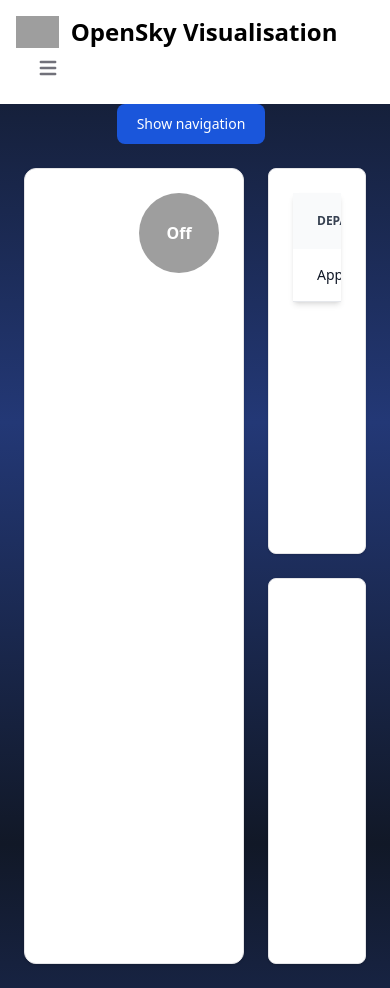
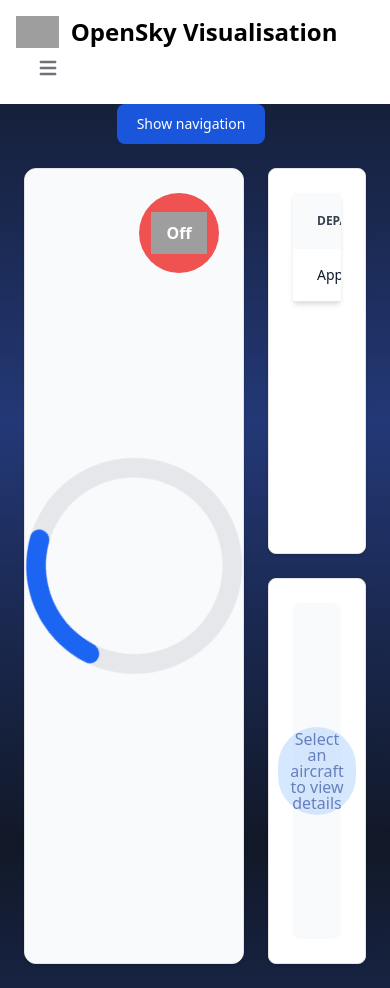
Before and after one commit to Data210/OpenSky-Dashboard, a Flask app: template templates/index.html in a window 390 px wide. Run offline with Flask 3, Linux system fonts and the light colour scheme; the template is opened without the code that fills it, so the values that code supplies are empty; some libraries are stand-ins or nearby versions; grey boxes are pictures that could not be loaded.

Commit message:
loading circles

```diff
--- a/app.py
+++ b/app.py
@@ -211,15 +211,14 @@
                     lakecolor='LightBlue')
     return fig
 
+def initalise_graph():
+    fig = plot_states(get_current_states_v2())
+    graphJSON = json.dumps(fig,cls=plotly.utils.PlotlyJSONEncoder)
+    return graphJSON
+
 @app.route('/')
 def index():
-    # Create a Plotly figure
-    # Convert the figure to HTML div
-    #fig = plot_tracks(get_tracks(get_current_states(20)))
-    fig = plot_states(get_current_states_v2())
-    div = fig.to_html(full_html=False,include_plotlyjs=False,)
-    graphJSON = json.dumps(fig,cls=plotly.utils.PlotlyJSONEncoder)
-    return render_template('index.html', plot_div=div, graphJSON=graphJSON)
+    return render_template('index.html')
 
 @app.route('/graph-data', methods=['POST'])
 def graph_data():
--- a/package.json
+++ b/package.json
@@ -1,5 +1,6 @@
 {
   "devDependencies": {
+    "tailwind-scrollbar": "^3.0.4",
     "tailwindcss": "^3.3.2"
   },
   "dependencies": {
--- a/static/dist/css/output.css
+++ b/static/dist/css/output.css
@@ -862,6 +862,11 @@
 
 [role="tooltip"].invisible > [data-popper-arrow]:after {
   visibility: hidden;
+}
+
+* {
+  scrollbar-color: initial;
+  scrollbar-width: initial;
 }
 
 *, ::before, ::after {
@@ -1110,28 +1111,20 @@
   z-index: 50;
 }
 
+.col-span-1 {
+  grid-column: span 1 / span 1;
+}
+
 .col-span-2 {
   grid-column: span 2 / span 2;
 }
 
-.col-span-3 {
-  grid-column: span 3 / span 3;
-}
-
-.col-span-1 {
-  grid-column: span 1 / span 1;
-}
-
-.col-start-2 {
-  grid-column-start: 2;
+.row-span-2 {
+  grid-row: span 2 / span 2;
 }
 
 .row-span-full {
   grid-row: 1 / -1;
-}
-
-.row-span-2 {
-  grid-row: span 2 / span 2;
 }
 
 .row-start-2 {
@@ -1239,8 +1232,20 @@
   height: 100vh;
 }
 
-.h-20 {
-  height: 5rem;
+.h-32 {
+  height: 8rem;
+}
+
+.h-10 {
+  height: 2.5rem;
+}
+
+.h-56 {
+  height: 14rem;
+}
+
+.h-1\/3 {
+  height: 33.333333%;
 }
 
 .w-1\/2 {
@@ -1343,6 +1356,16 @@
   animation: pulse 2s cubic-bezier(0.4, 0, 0.6, 1) infinite;
 }
 
+@keyframes spin {
+  to {
+    transform: rotate(360deg);
+  }
+}
+
+.animate-spin {
+  animation: spin 1s linear infinite;
+}
+
 .cursor-default {
   cursor: default;
 }
@@ -1463,6 +1474,10 @@
   overflow-y: auto;
 }
 
+.overflow-y-scroll {
+  overflow-y: scroll;
+}
+
 .whitespace-nowrap {
   white-space: nowrap;
 }
@@ -1596,6 +1611,11 @@
 .bg-zinc-50 {
   --tw-bg-opacity: 1;
   background-color: rgb(250 250 250 / var(--tw-bg-opacity));
+}
+
+.bg-blue-200 {
+  --tw-bg-opacity: 1;
+  background-color: rgb(195 221 253 / var(--tw-bg-opacity));
 }
 
 .bg-opacity-50 {
@@ -1625,8 +1645,20 @@
   --tw-gradient-to: #111827 var(--tw-gradient-to-position);
 }
 
-.bg-contain {
-  background-size: contain;
+.bg-\[size\:70\%\] {
+  background-size: 70%;
+}
+
+.bg-center {
+  background-position: center;
+}
+
+.bg-no-repeat {
+  background-repeat: no-repeat;
+}
+
+.fill-blue-600 {
+  fill: #1C64F2;
 }
 
 .p-1 {
@@ -1697,6 +1724,16 @@
   padding-bottom: 1rem;
 }
 
+.px-3 {
+  padding-left: 0.75rem;
+  padding-right: 0.75rem;
+}
+
+.py-1 {
+  padding-top: 0.25rem;
+  padding-bottom: 0.25rem;
+}
+
 .pl-11 {
   padding-left: 2.75rem;
 }
@@ -1770,6 +1807,10 @@
   line-height: 2.25rem;
 }
 
+.leading-none {
+  line-height: 1;
+}
+
 .text-blue-600 {
   --tw-text-opacity: 1;
   color: rgb(28 100 242 / var(--tw-text-opacity));
@@ -1818,6 +1859,11 @@
 .text-zinc-900 {
   --tw-text-opacity: 1;
   color: rgb(24 24 27 / var(--tw-text-opacity));
+}
+
+.text-gray-200 {
+  --tw-text-opacity: 1;
+  color: rgb(229 231 235 / var(--tw-text-opacity));
 }
 
 .opacity-0 {
@@ -1887,6 +1933,142 @@
   transition-timing-function: cubic-bezier(0, 0, 0.2, 1);
 }
 
+.scrollbar {
+  scrollbar-color: var(--scrollbar-thumb, initial) var(--scrollbar-track, initial);
+}
+
+.scrollbar::-webkit-scrollbar-track {
+  background-color: var(--scrollbar-track);
+  border-radius: var(--scrollbar-track-radius);
+}
+
+.scrollbar::-webkit-scrollbar-track:hover {
+  background-color: var(--scrollbar-track-hover, var(--scrollbar-track));
+}
+
+.scrollbar::-webkit-scrollbar-track:active {
+  background-color: var(--scrollbar-track-active, var(--scrollbar-track-hover, var(--scrollbar-track)));
+}
+
+.scrollbar::-webkit-scrollbar-thumb {
+  background-color: var(--scrollbar-thumb);
+  border-radius: var(--scrollbar-thumb-radius);
+}
+
+.scrollbar::-webkit-scrollbar-thumb:hover {
+  background-color: var(--scrollbar-thumb-hover, var(--scrollbar-thumb));
+}
+
+.scrollbar::-webkit-scrollbar-thumb:active {
+  background-color: var(--scrollbar-thumb-active, var(--scrollbar-thumb-hover, var(--scrollbar-thumb)));
+}
+
+.scrollbar::-webkit-scrollbar-corner {
+  background-color: var(--scrollbar-corner);
+  border-radius: var(--scrollbar-corner-radius);
+}
+
+.scrollbar::-webkit-scrollbar-corner:hover {
+  background-color: var(--scrollbar-corner-hover, var(--scrollbar-corner));
+}
+
+.scrollbar::-webkit-scrollbar-corner:active {
+  background-color: var(--scrollbar-corner-active, var(--scrollbar-corner-hover, var(--scrollbar-corner)));
+}
+
+.scrollbar {
+  scrollbar-width: auto;
+}
+
+.scrollbar::-webkit-scrollbar {
+  display: block;
+  width: var(--scrollbar-width, 16px);
+  height: var(--scrollbar-height, 16px);
+}
+
+.scrollbar-thin {
+  scrollbar-color: var(--scrollbar-thumb, initial) var(--scrollbar-track, initial);
+}
+
+.scrollbar-thin::-webkit-scrollbar-track {
+  background-color: var(--scrollbar-track);
+  border-radius: var(--scrollbar-track-radius);
+}
+
+.scrollbar-thin::-webkit-scrollbar-track:hover {
+  background-color: var(--scrollbar-track-hover, var(--scrollbar-track));
+}
+
+.scrollbar-thin::-webkit-scrollbar-track:active {
+  background-color: var(--scrollbar-track-active, var(--scrollbar-track-hover, var(--scrollbar-track)));
+}
+
+.scrollbar-thin::-webkit-scrollbar-thumb {
+  background-color: var(--scrollbar-thumb);
+  border-radius: var(--scrollbar-thumb-radius);
+}
+
+.scrollbar-thin::-webkit-scrollbar-thumb:hover {
+  background-color: var(--scrollbar-thumb-hover, var(--scrollbar-thumb));
+}
+
+.scrollbar-thin::-webkit-scrollbar-thumb:active {
+  background-color: var(--scrollbar-thumb-active, var(--scrollbar-thumb-hover, var(--scrollbar-thumb)));
+}
+
+.scrollbar-thin::-webkit-scrollbar-corner {
+  background-color: var(--scrollbar-corner);
+  border-radius: var(--scrollbar-corner-radius);
+}
+
+.scrollbar-thin::-webkit-scrollbar-corner:hover {
+  background-color: var(--scrollbar-corner-hover, var(--scrollbar-corner));
+}
+
+.scrollbar-thin::-webkit-scrollbar-corner:active {
+  background-color: var(--scrollbar-corner-active, var(--scrollbar-corner-hover, var(--scrollbar-corner)));
+}
+
+.scrollbar-thin {
+  scrollbar-width: thin;
+}
+
+.scrollbar-thin::-webkit-scrollbar {
+  display: block;
+  width: 8px;
+  height: 8px;
+}
+
+.scrollbar-track-blue-300 {
+  --scrollbar-track: #A4CAFE !important;
+}
+
+.scrollbar-track-zinc-700 {
+  --scrollbar-track: #3f3f46 !important;
+}
+
+.scrollbar-thumb-blue-700 {
+  --scrollbar-thumb: #1A56DB !important;
+}
+
+.scrollbar-thumb-zinc-700 {
+  --scrollbar-thumb: #3f3f46 !important;
+}
+
+.scrollbar-thumb-zinc-950 {
+  --scrollbar-thumb: #09090b !important;
+}
+
+.group:hover .group-hover\:text-gray-900 {
+  --tw-text-opacity: 1;
+  color: rgb(17 24 39 / var(--tw-text-opacity));
+}
+
+.data-\[state\=true\]\:bg-green-500[data-state=true] {
+  --tw-bg-opacity: 1;
+  background-color: rgb(14 159 110 / var(--tw-bg-opacity));
+}
+
 .hover\:border-gray-300:hover {
   --tw-border-opacity: 1;
   border-color: rgb(209 213 219 / var(--tw-border-opacity));
--- a/tailwind.config.js
+++ b/tailwind.config.js
@@ -10,6 +10,7 @@
     extend: {},
   },
   plugins: [
-    require("flowbite/plugin")
+    require("flowbite/plugin"),
+    require('tailwind-scrollbar')
   ],
 }
--- a/templates/index.html
+++ b/templates/index.html
@@ -1,5 +1,7 @@
 <!DOCTYPE html>
-<html class="bg-gradient-to-b from-gray-900 via-blue-900 via-50% to-gray-900" style="height: 100vh;">
+<html class="bg-gradient-to-b from-gray-900 via-blue-900 via-50% to-gray-900
+scrollbar scrollbar-thumb-zinc-950 scrollbar-track-zinc-700 h-10 overflow-y-scroll
+" style="height: 100vh;">
 
 <head>
     <title>OpenSky Visualisation</title>
@@ -106,8 +108,7 @@
                                 clip-rule="evenodd"></path>
                         </svg>
                         <span class="flex-1 ml-3 text-left whitespace-nowrap">E-commerce</span>
-                        <svg class="w-6 h-6" fill="currentColor" viewBox="0 0 20 20"
-                            xmlns="http://www.w3.org/2000/svg">
+                        <svg class="w-6 h-6" fill="currentColor" viewBox="0 0 20 20" xmlns="http://www.w3.org/2000/svg">
                             <path fill-rule="evenodd"
                                 d="M5.293 7.293a1 1 0 011.414 0L10 10.586l3.293-3.293a1 1 0 111.414 1.414l-4 4a1 1 0 01-1.414 0l-4-4a1 1 0 010-1.414z"
                                 clip-rule="evenodd"></path>
@@ -219,20 +220,27 @@
     <div class="grid grid-rows-4 grid-cols-3 h-full gap-6 p-6">
 
 
-        <div class="relative row-span-full col-span-2 block bg-white border border-zinc-200 rounded-[12px] shadow dark:bg-zinc-900/50 dark:border-zinc-700  overflow-hidden">
+        <div
+            class="relative row-span-full col-span-2 block bg-white border border-zinc-200 rounded-[12px] shadow dark:bg-zinc-900/50 dark:border-zinc-700  overflow-hidden">
             <!-- Embed the Plotly figure -->
+            <div class="absolute flex items-center justify-center w-full h-full rounded-lg bg-gray-50 dark:bg-gray-800/0">
+                <div role="status">
+                    <svg aria-hidden="true" class="w-full aspect-square mr-2 text-gray-200 animate-spin dark:text-gray-600 fill-blue-600" viewBox="0 0 100 101" fill="none" xmlns="http://www.w3.org/2000/svg"><path d="M100 50.5908C100 78.2051 77.6142 100.591 50 100.591C22.3858 100.591 0 78.2051 0 50.5908C0 22.9766 22.3858 0.59082 50 0.59082C77.6142 0.59082 100 22.9766 100 50.5908ZM9.08144 50.5908C9.08144 73.1895 27.4013 91.5094 50 91.5094C72.5987 91.5094 90.9186 73.1895 90.9186 50.5908C90.9186 27.9921 72.5987 9.67226 50 9.67226C27.4013 9.67226 9.08144 27.9921 9.08144 50.5908Z" fill="currentColor"/><path d="M93.9676 39.0409C96.393 38.4038 97.8624 35.9116 97.0079 33.5539C95.2932 28.8227 92.871 24.3692 89.8167 20.348C85.8452 15.1192 80.8826 10.7238 75.2124 7.41289C69.5422 4.10194 63.2754 1.94025 56.7698 1.05124C51.7666 0.367541 46.6976 0.446843 41.7345 1.27873C39.2613 1.69328 37.813 4.19778 38.4501 6.62326C39.0873 9.04874 41.5694 10.4717 44.0505 10.1071C47.8511 9.54855 51.7191 9.52689 55.5402 10.0491C60.8642 10.7766 65.9928 12.5457 70.6331 15.2552C75.2735 17.9648 79.3347 21.5619 82.5849 25.841C84.9175 28.9121 86.7997 32.2913 88.1811 35.8758C89.083 38.2158 91.5421 39.6781 93.9676 39.0409Z" fill="currentFill"/></svg>
+                    <span class="sr-only">Loading...</span>
+                </div>
+            </div>
             <div class="w-full h-full grid content-stretch justify-stretch" id="geo-graph">
                 <button data-state="true"
-                class="bg-contain absolute top-6 right-6 h-20 aspect-square z-10 bg-red-500 hover:bg-yellow-500 text-white font-bold rounded-full mx-auto block data-[state=true]:bg-green-500"
-                style="background-image: url(/static/img/refresh.png)"
-                id="update-button">
+                    class="bg-center bg-no-repeat bg-[size:70%] absolute top-6 right-6 h-20 aspect-square z-10 bg-red-500 hover:bg-yellow-500 text-white font-bold rounded-full mx-auto block data-[state=true]:bg-green-500"
+                    style="background-image: url(/static/img/refresh.svg)" id="update-button">
                 </button>
             </div>
 
         </div>
 
 
-        <div class="row-span-2 col-span-1 block p-6 bg-white border border-zinc-200 rounded-lg shadow dark:bg-zinc-900/50 dark:border-zinc-700">
+        <div
+            class="row-span-2 col-span-1 block p-6 bg-white border border-zinc-200 rounded-lg shadow dark:bg-zinc-900/50 dark:border-zinc-700">
             <div class="row-start-2 row-span-full col-span-1 relative overflow-x-auto shadow-md sm:rounded-lg">
                 <table class="w-full text-sm text-left text-gray-500 dark:text-gray-400">
                     <thead class="text-xs text-gray-700 uppercase bg-gray-50 dark:bg-gray-700 dark:text-gray-400">
@@ -257,7 +265,8 @@
                     <tbody id="flights-table-body">
                         <tr
                             class="bg-white border-b dark:bg-gray-800 dark:border-gray-700 hover:bg-gray-50 dark:hover:bg-gray-600">
-                            <th scope="row" class="px-6 py-4 font-medium text-gray-900 whitespace-nowrap dark:text-white">
+                            <th scope="row"
+                                class="px-6 py-4 font-medium text-gray-900 whitespace-nowrap dark:text-white">
                                 Apple MacBook Pro 17"
                             </th>
                             <td class="px-6 py-4">
@@ -274,14 +283,31 @@
                 </table>
             </div>
         </div>
-        <div class="row-span-2 col-span-1 block p-6 bg-white border border-zinc-200 rounded-lg shadow dark:bg-zinc-900/50 dark:border-zinc-700">
-            <div class="row-start-2 row-span-full col-span-1 relative overflow-x-auto shadow-md sm:rounded-lg" id="tracks-graph-body">
+
+        <div id="tracks-graph-body"
+            class="row-span-2 col-span-1 block p-6 bg-white border border-zinc-200 rounded-lg shadow dark:bg-zinc-900/50 dark:border-zinc-700">
+            <div id="track-graph-loadingwheel"
+            class="flex items-center justify-center w-full h-full rounded-lg bg-gray-50 dark:bg-gray-800/0">
+                <div role="status">
+                    <svg aria-hidden="true" class="w-full aspect-square text-gray-200 animate-spin dark:text-gray-600 fill-blue-600" viewBox="0 0 100 101" fill="none" xmlns="http://www.w3.org/2000/svg"><path d="M100 50.5908C100 78.2051 77.6142 100.591 50 100.591C22.3858 100.591 0 78.2051 0 50.5908C0 22.9766 22.3858 0.59082 50 0.59082C77.6142 0.59082 100 22.9766 100 50.5908ZM9.08144 50.5908C9.08144 73.1895 27.4013 91.5094 50 91.5094C72.5987 91.5094 90.9186 73.1895 90.9186 50.5908C90.9186 27.9921 72.5987 9.67226 50 9.67226C27.4013 9.67226 9.08144 27.9921 9.08144 50.5908Z" fill="currentColor"/><path d="M93.9676 39.0409C96.393 38.4038 97.8624 35.9116 97.0079 33.5539C95.2932 28.8227 92.871 24.3692 89.8167 20.348C85.8452 15.1192 80.8826 10.7238 75.2124 7.41289C69.5422 4.10194 63.2754 1.94025 56.7698 1.05124C51.7666 0.367541 46.6976 0.446843 41.7345 1.27873C39.2613 1.69328 37.813 4.19778 38.4501 6.62326C39.0873 9.04874 41.5694 10.4717 44.0505 10.1071C47.8511 9.54855 51.7191 9.52689 55.5402 10.0491C60.8642 10.7766 65.9928 12.5457 70.6331 15.2552C75.2735 17.9648 79.3347 21.5619 82.5849 25.841C84.9175 28.9121 86.7997 32.2913 88.1811 35.8758C89.083 38.2158 91.5421 39.6781 93.9676 39.0409Z" fill="currentFill"/></svg>
+                    <span class="sr-only">Loading...</span>
+                </div>
+            </div>
+            <div id="track-graph-loadingtext"
+                class="flex items-center justify-center w-full h-full rounded-lg bg-gray-50 dark:bg-gray-800/0">
+                <div
+                    class="px-3 py-1 text-l font-medium leading-none text-center text-blue-800 bg-blue-200 rounded-full animate-pulse dark:bg-blue-900 dark:text-blue-200">
+                    Select an aircraft to view details</div>
             </div>
         </div>
     </div>
 
     <script src="https://cdnjs.cloudflare.com/ajax/libs/flowbite/1.6.5/flowbite.min.js"></script>
-    <script type="text/javascript">
+
+    <script>
+        $(document).ready(function () {
+            $('#track-graph-loadingwheel').hide()
+            $.post('/graph-data', function (response) {
                 function timeConverter(UNIX_timestamp) {
                     if (UNIX_timestamp == null) return "Not available";
                     var a = new Date(UNIX_timestamp * 1000);
@@ -295,14 +321,19 @@
                     var time = date + ' ' + month + ' ' + year + ' ' + hour + ':' + min + ':' + sec;
                     return time;
                 }
-        var map_var = {{ graphJSON| safe }};
+                graph_data = JSON.parse(response)
+                // Update the graph with the received data
                 var config = { displayModeBar: false, responsive: true };
                 var map = document.getElementById('geo-graph');
                 Plotly.setPlotConfig(config);
-        Plotly.plot('geo-graph', map_var);
+                graph_data.layout['uirevision'] = true
+                Plotly.newPlot('geo-graph', graph_data.data, graph_data.layout);
                 map.on('plotly_click', function (data) {
                     let icao24 = data.points[0].customdata[0]
                     console.log(`Getting data for ${icao24}`)
+                    $('#track-graph-loadingtext').hide()
+                    $('#track-graph-loadingwheel').show()
+                    $('#tracks-graph-body').find('.plotly').hide()
                     $('#flights-table-body').addClass('animate-pulse')
                     $.post('/flight-data/' + icao24, function (response) {
                         flight_data = JSON.parse(response)
@@ -334,13 +365,12 @@
                         // Update the graph with the received data
                         line_data.layout['uirevision'] = true
                         Plotly.react('tracks-graph-body', line_data.data, line_data.layout);
-                // $('#line-graph').html(response)
+                        $('#track-graph-loadingwheel').hide()
+                        $('#tracks-graph-body').find('.plotly').show()
                     });
                 });
-    </script>
 
-    <script>
-        $(document).ready(function () {
+            });
             var autoUpdate = false;
             var counter = 15
             var interval = setInterval(function () {
@@ -358,11 +388,11 @@
                 $('#update-button').text(counter)
             }, 1000);
             // Button click event
-            $('#update-button').text(autoUpdate? "On" : "Off")
+            $('#update-button').text(autoUpdate ? "On" : "Off")
             $('#update-button').attr("data-state", autoUpdate)
             $('#update-button').click(function () {
                 autoUpdate = !autoUpdate;
-                $('#update-button').text(autoUpdate? "On" : "Off")
+                $('#update-button').text(autoUpdate ? "On" : "Off")
                 $('#update-button').attr("data-state", autoUpdate)
             });
         });
```
Also changed, not shown: other parts of static/dist/css/output.css (+51 -60 lines), package-lock.json. Lines whose indentation alone changed are shown as unchanged.
